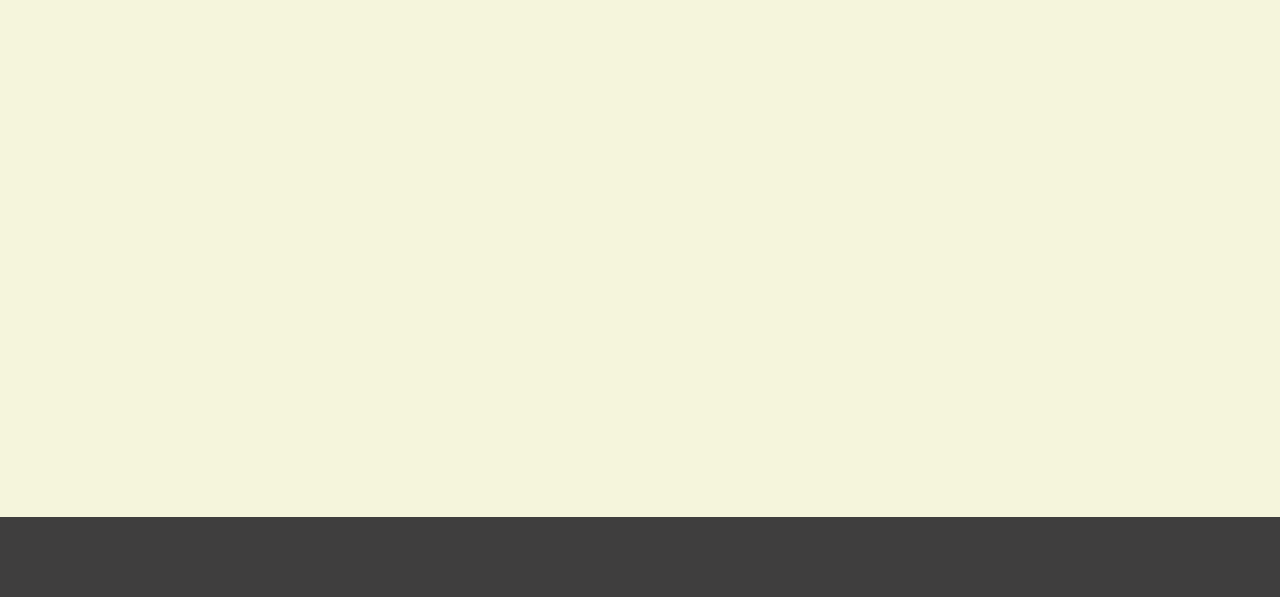
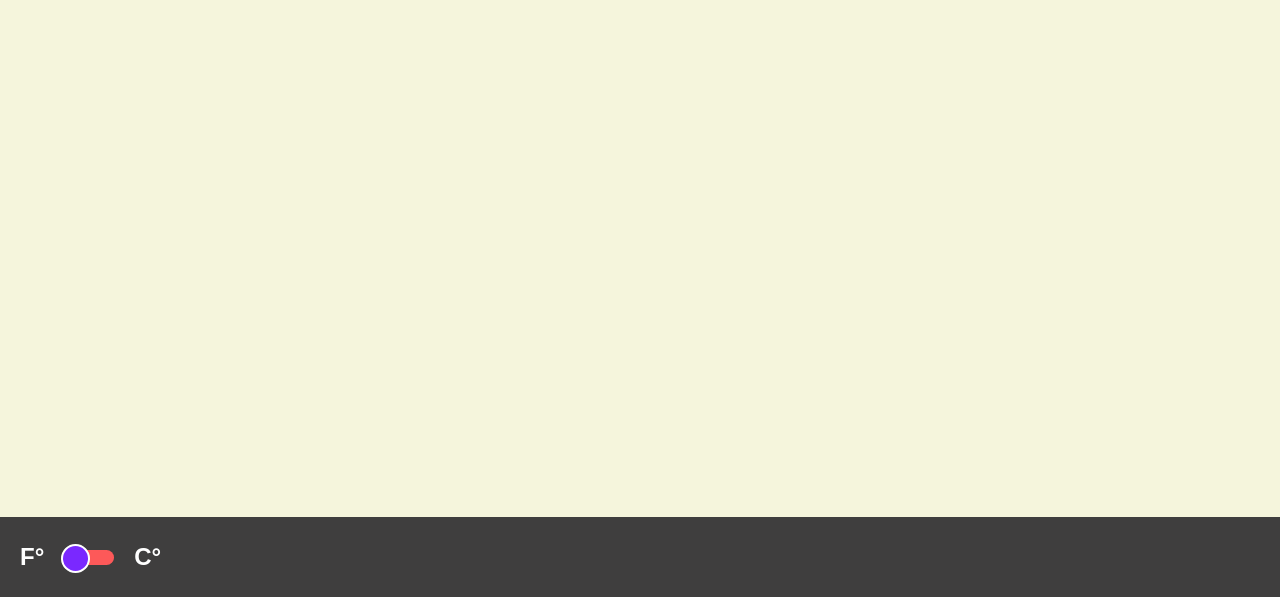
Before and after one commit to telepath01/Weather_App, a plain HTML site: page index.html in a window 1280 px wide. Shown: the part 203-800 px from the top of the page. Drawn offline with Linux system fonts and the light colour scheme.

Commit message:
Slider
working with the slider

```diff
--- a/index.html
+++ b/index.html
@@ -62,7 +62,16 @@
         </div>
       </div>
     </section>
-    <footer class="weather-footer"></footer>
+    <footer class="weather-footer">
+      <div class="temp-choice">
+        <p class="choice">F°</p>
+        <div class="type-slider">
+          <span class="slider"></span>
+          <span class="ball"></span>
+        </div>
+        <p class="choice">C°</p>
+      </div>
+    </footer>
     <script src="/src/scripts/index.js" defer></script>
   </body>
 </html>
--- a/src/scripts/index.js
+++ b/src/scripts/index.js
@@ -10,6 +10,7 @@ const pressureValue = document.querySelector('.pressure-value');
 const locationValue = document.querySelector('.location-heading');
 const arrowImg = document.querySelector('.arrow-img');
 const cardTransition = document.querySelector('.weather-cards');
+const sliderBall = document.querySelector('.ball');
 
 locationSubmitBtn.addEventListener('click', (event) => {
   weatherLookUp();
@@ -36,6 +37,7 @@ async function weatherLookUp() {
         response.wind.deg
       );
       appTransitions();
+      sliderActivation();
     });
 }
 
@@ -73,3 +75,12 @@ function mainValueData(
   locationValue.textContent = locationVal;
   arrowImg.style.transform = `rotate(${directionVal}deg)`;
 }
+function sliderActivation() {
+  sliderBall.addEventListener('click', (event) => {
+    if (sliderBall.style.transform === '') {
+      sliderBall.style.transform = 'translateX(30px)';
+    } else if (sliderBall.style.transform === 'translateX(30px)') {
+      sliderBall.style.transform = '';
+    }
+  });
+}
--- a/src/styles/style.css
+++ b/src/styles/style.css
@@ -178,7 +178,50 @@ body {
 
 /* footer */
 .weather-footer {
+  display: flex;
   height: 10%;
   width: 100%;
   background-color: var(--thirdColor);
 }
+
+.temp-choice {
+  align-items: center;
+  display: flex;
+}
+.type-slider {
+  position: relative;
+
+  display: grid;
+}
+
+.slider {
+  border-radius: 3rem;
+  background-color: rgb(253, 89, 89);
+  width: 50px;
+  height: 15px;
+  display: block;
+}
+.ball {
+  touch-action: none;
+  cursor: pointer;
+  top: -6px;
+  left: -3px;
+  transform: translateX(0);
+  position: absolute;
+  border: 2px solid rgb(255, 255, 255);
+  border-radius: 50%;
+  background-color: rgb(122, 40, 255);
+  width: 25px;
+  height: 25px;
+  display: block;
+  z-index: 8;
+  transition: transform 150ms ease-in-out;
+}
+
+.choice {
+  color: white;
+  font-weight: bold;
+  font-size: 1.5rem;
+  padding: 20px;
+  text-align: center;
+}
```
